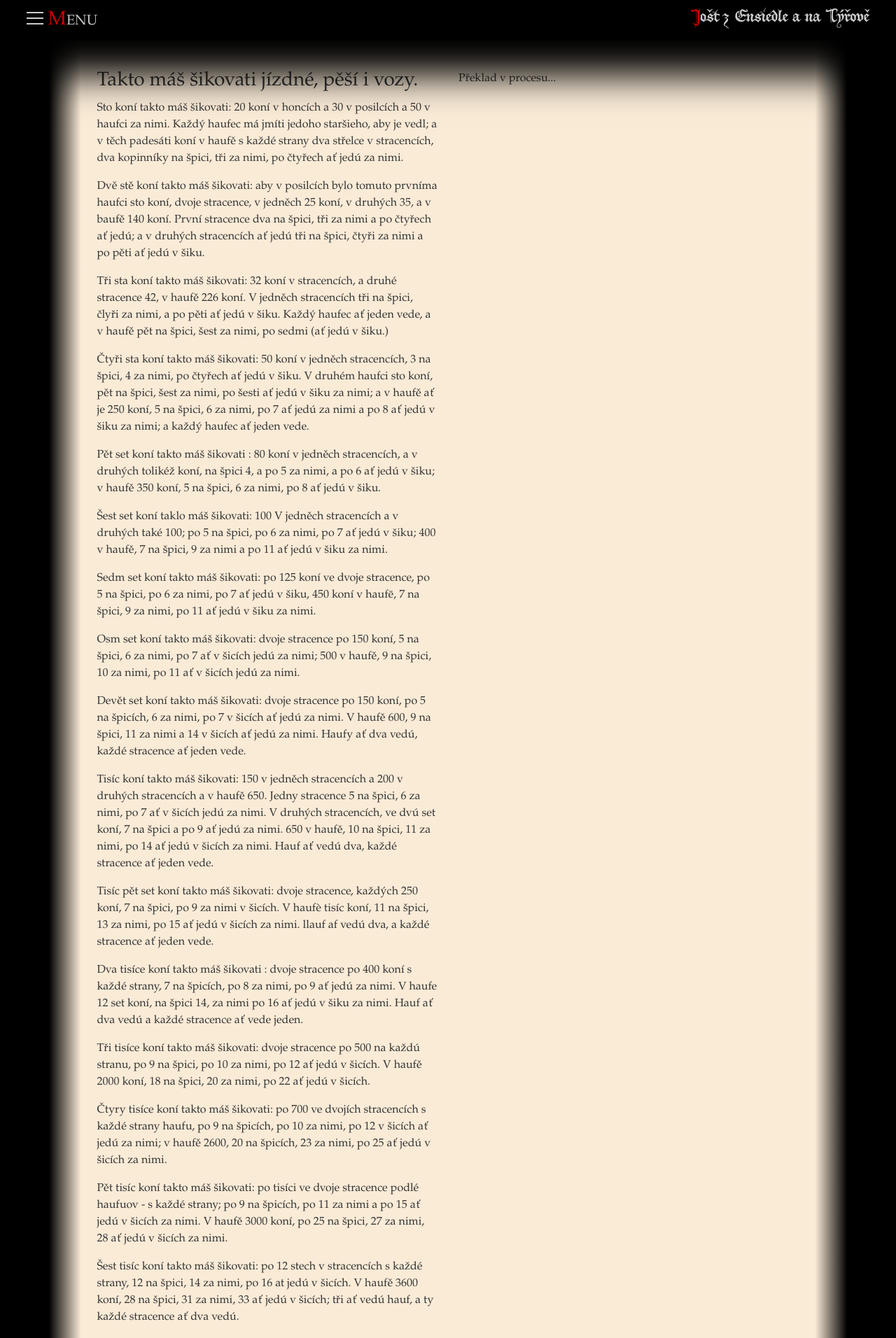
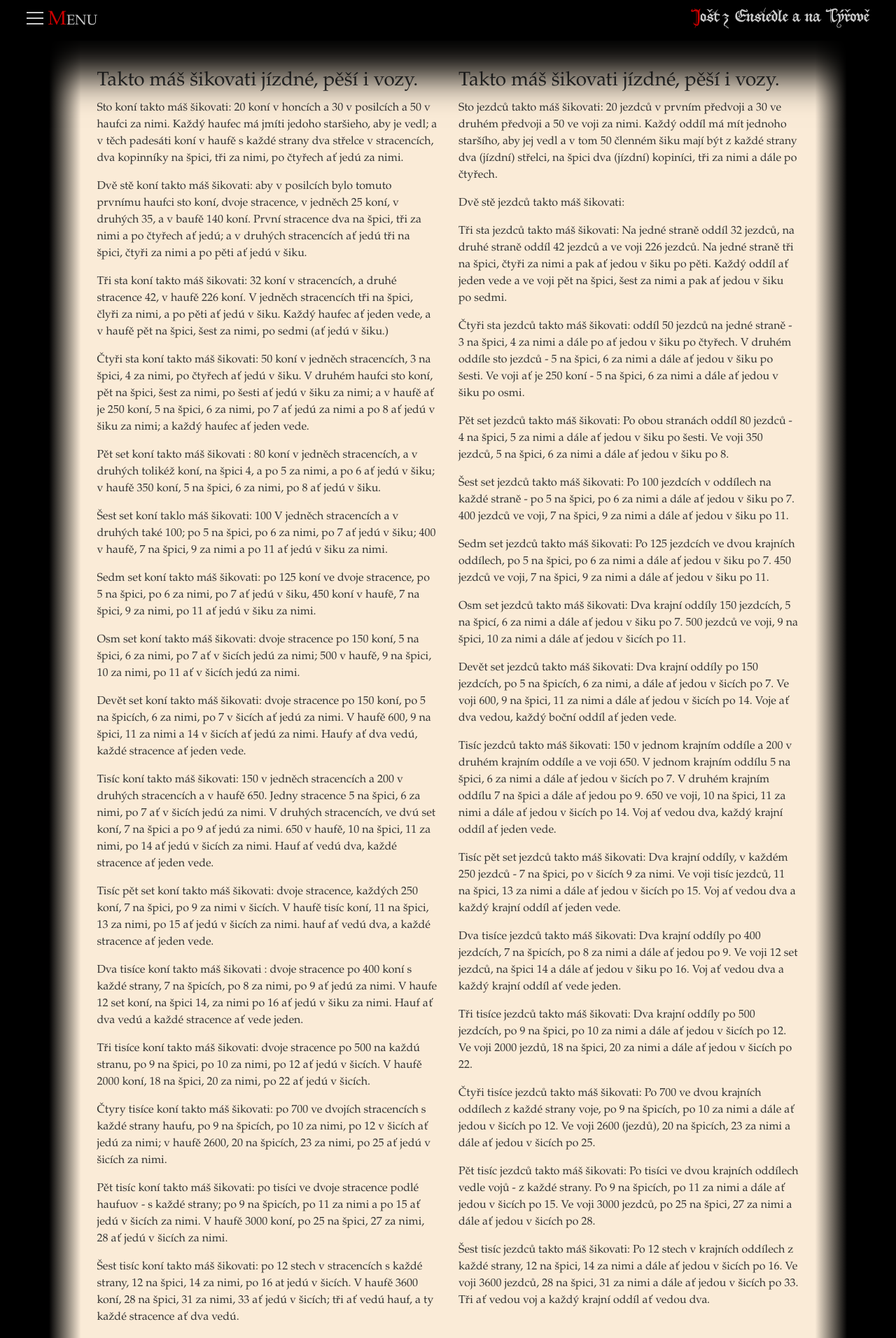
Before and after one commit to claryaldringen/tyrovsti.cz, a Next.js app: page /vaclav-vlcek-o-sikovani-vojska in a window 1280 px wide. Shown: the top 1912 px of the page at 70% size. Built offline with nearby package versions, Linux system fonts and the light colour scheme.

Commit message:
Překlad Vlčka 1

```diff
--- a/pages/vaclav-vlcek-o-sikovani-vojska.js
+++ b/pages/vaclav-vlcek-o-sikovani-vojska.js
@@ -27,7 +27,7 @@ const Page = () => {
                 </p>
                 <p>
                   Dvě stě koní takto máš šikovati: aby v posilcích bylo tomuto
-                  prvníma haufci sto koní, dvoje stracence, v jedněch 25 koní, v
+                  prvnímu haufci sto koní, dvoje stracence, v jedněch 25 koní, v
                   druhých 35, a v baufě 140 koní. První stracence dva na špici,
                   tři za nimi a po čtyřech ať jedú; a v druhých stracencích ať
                   jedú tři na špici, čtyři za nimi a po pěti ať jedú v šiku.
@@ -88,9 +88,9 @@ const Page = () => {
                 </p>
                 <p>
                   Tisíc pět set koní takto máš šikovati: dvoje stracence,
-                  každých 250 koní, 7 na špici, po 9 za nimi v šicích. V haufè
+                  každých 250 koní, 7 na špici, po 9 za nimi v šicích. V haufě
                   tisíc koní, 11 na špici, 13 za nimi, po 15 ať jedú v šicích za
-                  nimi. llauf af vedú dva, a každé stracence ať jeden vede.
+                  nimi. hauf ať vedú dva, a každé stracence ať jeden vede.
                 </p>
                 <p>
                   Dva tisíce koní takto máš šikovati : dvoje stracence po 400
@@ -343,7 +343,108 @@ const Page = () => {
                   Boha, at vám ráčí pomoci svítěziti. A tak se buohdá stane.
                 </p>
               </Col>
-              <Col md={6}>Překlad v procesu...</Col>
+              <Col md={6}>
+                <h3>Takto máš šikovati jízdné, pěší i vozy.</h3>
+                <p>
+                  Sto jezdců takto máš šikovati: 20 jezdců v prvním předvoji a
+                  30 ve druhém předvoji a 50 ve voji za nimi. Každý oddíl má mít
+                  jednoho staršího, aby jej vedl a v tom 50 členném šiku mají
+                  být z každé strany dva (jízdní) střelci, na špici dva (jízdní)
+                  kopiníci, tři za nimi a dále po čtyřech.
+                </p>
+                <p>Dvě stě jezdců takto máš šikovati:</p>
+                <p>
+                  Tři sta jezdců takto máš šikovati: Na jedné straně oddíl 32
+                  jezdců, na druhé straně oddíl 42 jezdců a ve voji 226 jezdců.
+                  Na jedné straně tři na špici, čtyři za nimi a pak ať jedou v
+                  šiku po pěti. Každý oddíl ať jeden vede a ve voji pět na
+                  špici, šest za nimi a pak ať jedou v šiku po sedmi.
+                </p>
+                <p>
+                  Čtyři sta jezdců takto máš šikovati: oddíl 50 jezdců na jedné
+                  straně - 3 na špici, 4 za nimi a dále po ať jedou v šiku po
+                  čtyřech. V druhém oddíle sto jezdců - 5 na špici, 6 za nimi a
+                  dále ať jedou v šiku po šesti. Ve voji ať je 250 koní - 5 na
+                  špici, 6 za nimi a dále ať jedou v šiku po osmi.
+                </p>
+                <p>
+                  Pět set jezdců takto máš šikovati: Po obou stranách oddíl 80
+                  jezdců - 4 na špici, 5 za nimi a dále ať jedou v šiku po
+                  šesti. Ve voji 350 jezdců, 5 na špici, 6 za nimi a dále ať
+                  jedou v šiku po 8.
+                </p>
+                <p>
+                  Šest set jezdců takto máš šikovati: Po 100 jezdcích v oddílech
+                  na každé straně - po 5 na špici, po 6 za nimi a dále ať jedou
+                  v šiku po 7. 400 jezdců ve voji, 7 na špici, 9 za nimi a dále
+                  ať jedou v šiku po 11.
+                </p>
+                <p>
+                  Sedm set jezdců takto máš šikovati: Po 125 jezdcích ve dvou
+                  krajních oddílech, po 5 na špici, po 6 za nimi a dále ať jedou
+                  v šiku po 7. 450 jezdců ve voji, 7 na špici, 9 za nimi a dále
+                  ať jedou v šiku po 11.
+                </p>
+                <p>
+                  Osm set jezdců takto máš šikovati: Dva krajní oddíly 150
+                  jezdcích, 5 na špicí, 6 za nimi a dále ať jedou v šiku po 7.
+                  500 jezdců ve voji, 9 na špici, 10 za nimi a dále ať jedou v
+                  šicích po 11.
+                </p>
+                <p>
+                  Devět set jezdců takto máš šikovati: Dva krajní oddíly po 150
+                  jezdcích, po 5 na špicích, 6 za nimi, a dále ať jedou v šicích
+                  po 7. Ve voji 600, 9 na špici, 11 za nimi a dále ať jedou v
+                  šicích po 14. Voje ať dva vedou, každý boční oddíl ať jeden
+                  vede.
+                </p>
+                <p>
+                  Tisíc jezdců takto máš šikovati: 150 v jednom krajním oddíle a
+                  200 v druhém krajním oddíle a ve voji 650. V jednom krajním
+                  oddílu 5 na špici, 6 za nimi a dále ať jedou v šicích po 7. V
+                  druhém krajním oddílu 7 na špici a dále ať jedou po 9. 650 ve
+                  voji, 10 na špici, 11 za nimi a dále ať jedou v šicích po 14.
+                  Voj ať vedou dva, každý krajní oddíl ať jeden vede.
+                </p>
+                <p>
+                  Tisíc pět set jezdců takto máš šikovati: Dva krajní oddíly, v
+                  každém 250 jezdců - 7 na špici, po v šicích 9 za nimi. Ve voji
+                  tisíc jezdců, 11 na špici, 13 za nimi a dále ať jedou v šicích
+                  po 15. Voj ať vedou dva a každý krajní oddíl ať jeden vede.
+                </p>
+                <p>
+                  Dva tisíce jezdců takto máš šikovati: Dva krajní oddíly po 400
+                  jezdcích, 7 na špicích, po 8 za nimi a dále ať jedou po 9. Ve
+                  voji 12 set jezdců, na špici 14 a dále ať jedou v šiku po 16.
+                  Voj ať vedou dva a každý krajní oddíl ať vede jeden.
+                </p>
+                <p>
+                  Tři tisíce jezdců takto máš šikovati: Dva krajní oddíly po 500
+                  jezdcích, po 9 na špici, po 10 za nimi a dále ať jedou v
+                  šicích po 12. Ve voji 2000 jezdů, 18 na špici, 20 za nimi a
+                  dále ať jedou v šicích po 22.
+                </p>
+                <p>
+                  Čtyři tisíce jezdců takto máš šikovati: Po 700 ve dvou
+                  krajních oddílech z každé strany voje, po 9 na špicích, po 10
+                  za nimi a dále ať jedou v šicích po 12. Ve voji 2600 (jezdů),
+                  20 na špicích, 23 za nimi a dále ať jedou v šicích po 25.
+                </p>
+                <p>
+                  Pět tisíc jezdců takto máš šikovati: Po tisíci ve dvou
+                  krajních oddílech vedle vojů - z každé strany. Po 9 na
+                  špicích, po 11 za nimi a dále ať jedou v šicích po 15. Ve voji
+                  3000 jezdců, po 25 na špici, 27 za nimi a dále ať jedou v
+                  šicích po 28.
+                </p>
+                <p>
+                  Šest tisíc jezdců takto máš šikovati: Po 12 stech v krajních
+                  oddílech z každé strany, 12 na špici, 14 za nimi a dále ať
+                  jedou v šicích po 16. Ve voji 3600 jezdců, 28 na špici, 31 za
+                  nimi a dále ať jedou v šicích po 33. Tři ať vedou voj a každý
+                  krajní oddíl ať vedou dva.
+                </p>
+              </Col>
             </Row>
             <Row>
               <Col md={6}>
```
